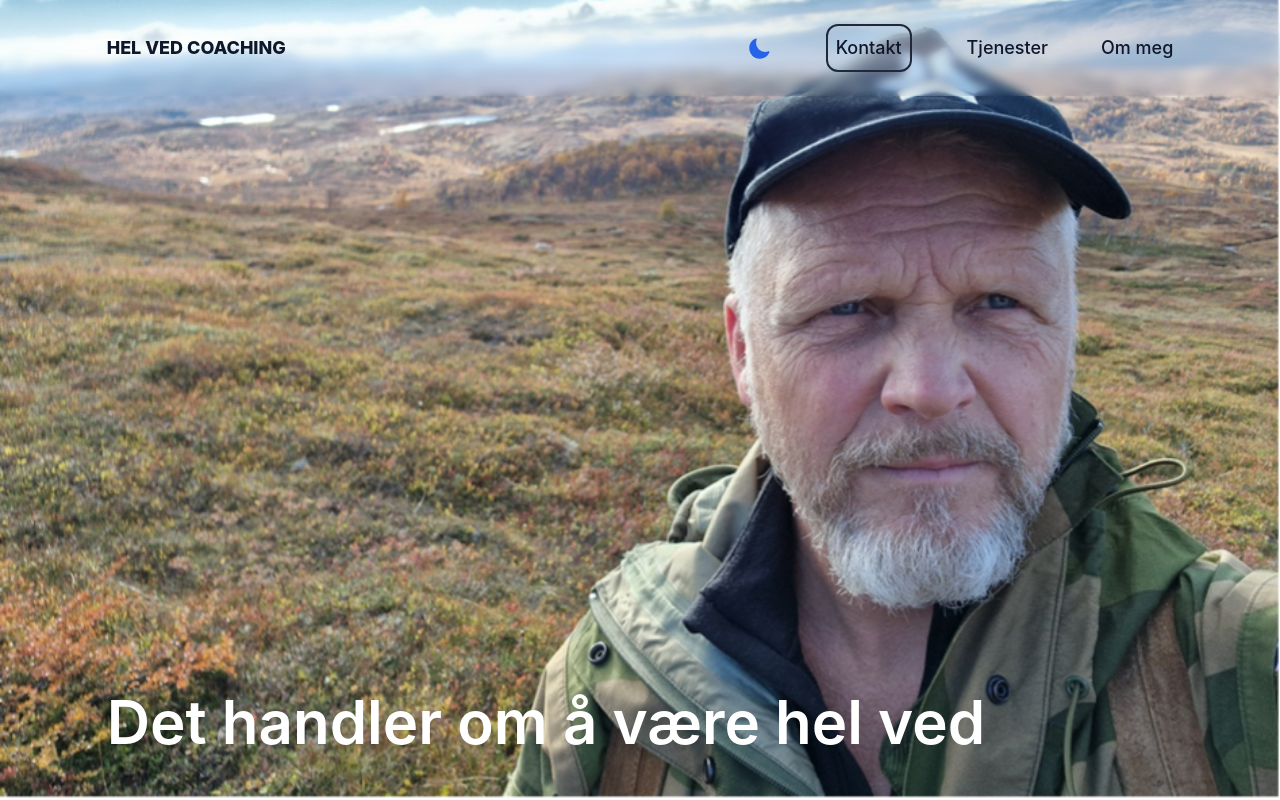
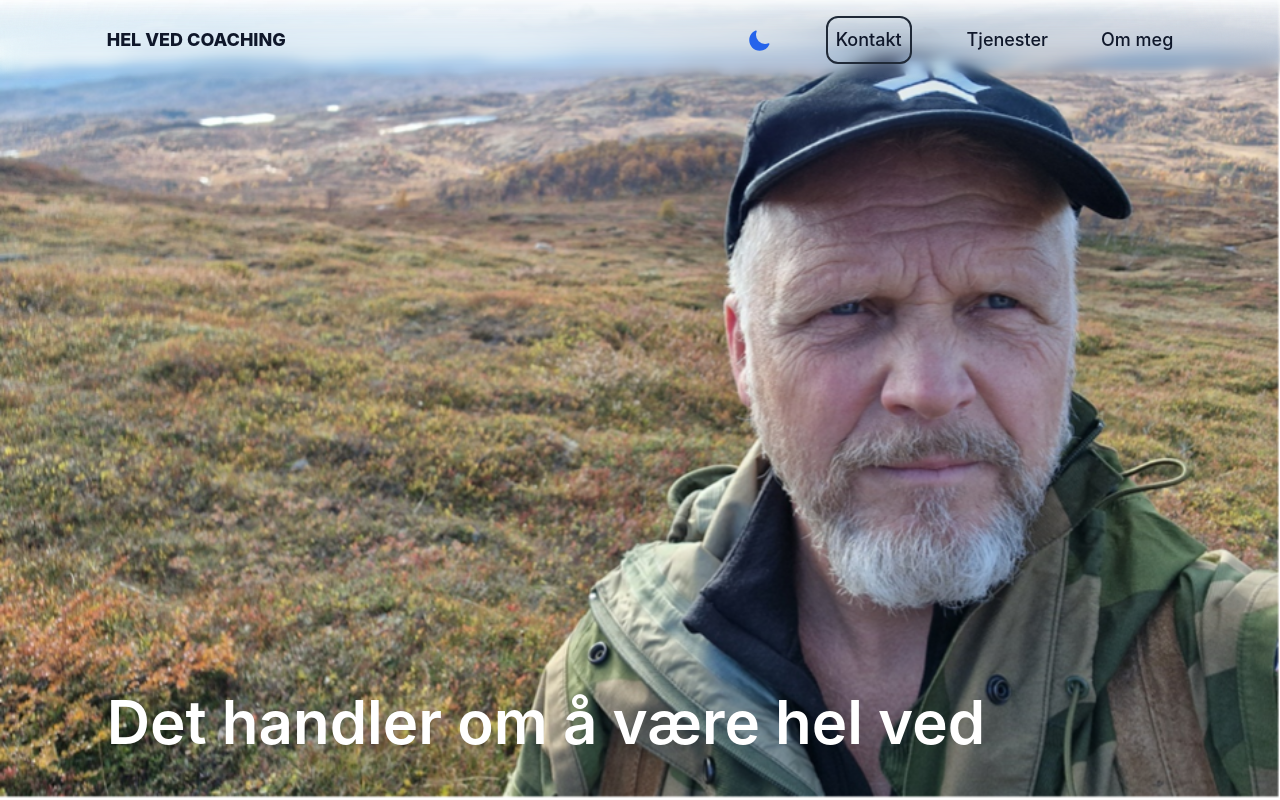
Before and after one commit to tebendheim/jancoach, a React (Vite) app: page / in a window 1280 px wide. Shown: the top 800 px of the page. Built offline with nearby package versions, Linux system fonts and the light colour scheme.

Commit message:
med gradient av blur på navbar

```diff
--- a/src/Components/Navbar.tsx
+++ b/src/Components/Navbar.tsx
@@ -2,6 +2,7 @@ import React, { ReactComponentElement, useState, useEffect } from 'react';
 import {Link} from 'react-router-dom'
 import { AcademicCapIcon, MoonIcon, SunIcon } from "@heroicons/react/24/solid";
 import { useDarkMode } from "usehooks-ts";
+import '../css/mask.css'
 
 const Navbar: React.FC = () => {
 	const [toggleDD, onToggleDD] = React.useState<boolean>(false);
@@ -21,19 +22,15 @@ const Navbar: React.FC = () => {
 	const { isDarkMode, toggle } = useDarkMode();
 	return (
 		<section className=" row-start-1 col-span-full z-30">
-			{/* <nav className={` md:h-24 grid grid-rows-1 grid-cols-1 fixed bg-gradient-to-b from-white dark:from-black to-transparent bg-opacity-20  dark:bg-opacity-20 w-full `}> */}
-			<nav className = "md:h-24 grid grid-rows-1 grid-cols-1 fixed">
-				<div id = "backdrop blur" style={{
-        							backdropFilter: `blur(5px)`,
-									mask: `linear-gradient(transparent, black 60%)`,
-
-      }} className="row-start-1 row-span-1 col-start-1 col-span-1 w-full grid grid-rows-6 z-10 inset-0 bg-gradient-to-b from-white dark:from-black  to-transparent bg-opacity-20  dark:bg-opacity-20">
-					{/* <div className="row-start-1 row-span-1 w-full backdrop-filter mas backdrop-blur-3xl"></div>
-					<div className="row-start-2 row-span-1 w-full backdrop-filter backdrop-blur-2xl"></div>
-					<div className="row-start-3 row-span-1 w-full backdrop-filter backdrop-blur-xl"></div>
-					<div className="row-start-4 row-span-1 w-full  backdrop-filter backdrop-blur-md"></div>
-					<div className="row-start-5 row-span-1 w-full  backdrop-filter backdrop-blur-sm"></div>
-					<div className="row-start-6 row-span-1 w-full backdrop-filter backdrop-blur-none"> </div> */}
+			{/* <nav className={` md:h-24 grid grid-rows-1 grid-cols-1 fixed bg-gradient-to-b from-white to-transparent bg-opacity-20 dark:bg-gradient-to-b dark:from-black    dark:bg-opacity-20 w-full `}> */}
+			<nav className={`grid grid-rows-1 grid-cols-1 fixed bg-gradient-to-b from-white to-transparent bg-opacity-80 dark:from-black dark:to-transparent`}>
+				<div className="row-start-1 row-span-1 col-start-1 col-span-1 h-full w-full gradient-blur">
+						<div></div>
+						<div></div>
+						<div></div>
+						<div></div>
+						<div></div>
+						<div></div>
 				</div>
 
 				<div className={`grid ${toggleDD ? "grid-rows-navBar2":"grid-rows-navBar1"} md:grid-rows-1  row-start-1 row-span-1 col-start-1 col-span-1 auto-rows-auto grid-cols-12 items-center z-20`}>
--- a/src/css/mask.css
+++ b/src/css/mask.css
@@ -1,5 +1,100 @@
-.mask {
-    backdrop-filter: blur(20px);
-    mask: linear-gradient(transparent, black 60%);
-    transition: 1s;
+gradient-blur {
+  position: fixed;
+  z-index: 5;
+  inset: auto 0 0 0;
+  height: 65%;
+  pointer-events: none;
 }
+.gradient-blur > div,
+.gradient-blur::before,
+.gradient-blur::after {
+  position: absolute;
+  inset: 0;
+}
+.gradient-blur::before {
+  content: "";
+  z-index: 1;
+  backdrop-filter: blur(4px);
+  mask: linear-gradient(
+    to top,
+    rgba(0, 0, 0, 0) 0%,
+    rgba(0, 0, 0, 1) 12.5%,
+    rgba(0, 0, 0, 1) 25%,
+    rgba(0, 0, 0, 0) 37.5%
+  );
+}
+.gradient-blur > div:nth-of-type(1) {
+  z-index: 2;
+  backdrop-filter: blur(8px);
+  mask: linear-gradient(
+    to top,
+    rgba(0, 0, 0, 0) 12.5%,
+    rgba(0, 0, 0, 1) 25%,
+    rgba(0, 0, 0, 1) 37.5%,
+    rgba(0, 0, 0, 0) 50%
+  );
+}
+.gradient-blur > div:nth-of-type(2) {
+  z-index: 3;
+  backdrop-filter: blur(16px);
+  mask: linear-gradient(
+    to top,
+    rgba(0, 0, 0, 0) 25%,
+    rgba(0, 0, 0, 1) 37.5%,
+    rgba(0, 0, 0, 1) 50%,
+    rgba(0, 0, 0, 0) 62.5%
+  );
+}
+.gradient-blur > div:nth-of-type(3) {
+  z-index: 4;
+  backdrop-filter: blur(32px);
+  mask: linear-gradient(
+    to top,
+    rgba(0, 0, 0, 0) 37.5%,
+    rgba(0, 0, 0, 1) 50%,
+    rgba(0, 0, 0, 1) 62.5%,
+    rgba(0, 0, 0, 0) 75%
+  );
+}
+.gradient-blur > div:nth-of-type(4) {
+  z-index: 5;
+  backdrop-filter: blur(64px);
+  mask: linear-gradient(
+    to top,
+    rgba(0, 0, 0, 0) 50%,
+    rgba(0, 0, 0, 1) 62.5%,
+    rgba(0, 0, 0, 1) 75%,
+    rgba(0, 0, 0, 0) 87.5%
+  );
+}
+.gradient-blur > div:nth-of-type(5) {
+  z-index: 6;
+  backdrop-filter: blur(128px);
+  mask: linear-gradient(
+    to top,
+    rgba(0, 0, 0, 0) 62.5%,
+    rgba(0, 0, 0, 1) 75%,
+    rgba(0, 0, 0, 1) 87.5%,
+    rgba(0, 0, 0, 0) 100%
+  );
+}
+.gradient-blur > div:nth-of-type(6) {
+  z-index: 7;
+  backdrop-filter: blur(256px);
+  mask: linear-gradient(
+    to top,
+    rgba(0, 0, 0, 0) 75%,
+    rgba(0, 0, 0, 1) 87.5%,
+    rgba(0, 0, 0, 1) 100%
+  );
+}
+.gradient-blur::after {
+  content: "";
+  z-index: 8;
+  backdrop-filter: blur(512px);
+  mask: linear-gradient(
+    to top,
+    rgba(0, 0, 0, 0) 87.5%,
+    rgba(0, 0, 0, 1) 100%
+  );
+}
```
